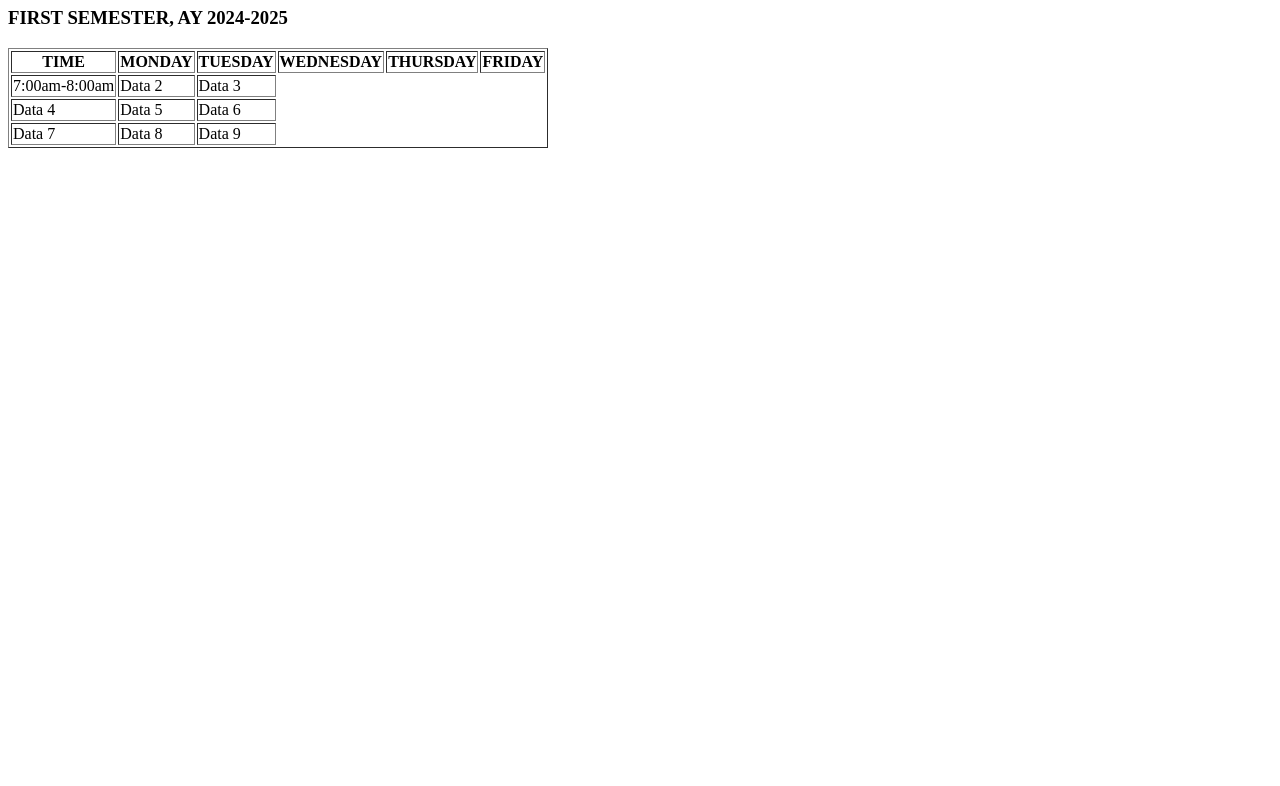
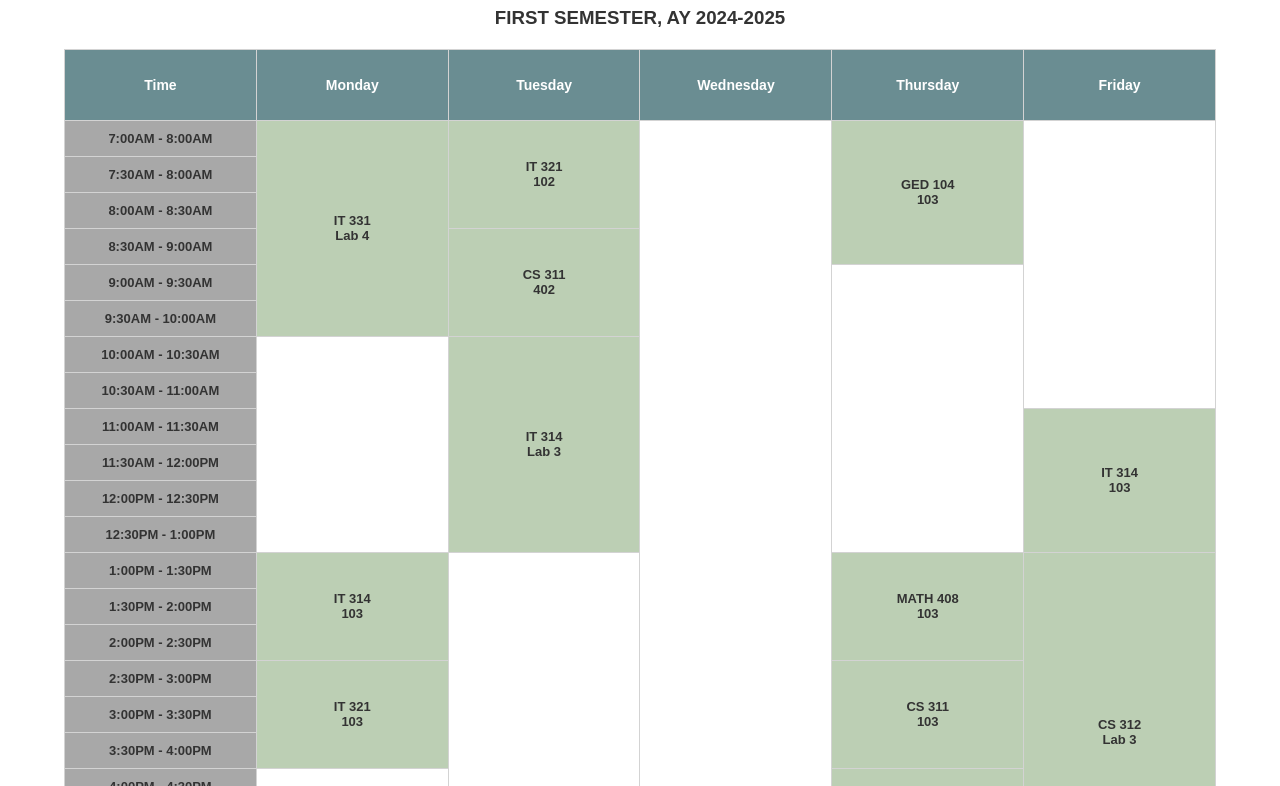
Before and after one commit to angelobaricante/BaricanteMarkAngeloCS3101_WSTactivities, a plain HTML site: page Laboratory Activities/Laboratory Activity 1 - 05-09-2024/html-tables.html in a window 1280 px wide. Shown: the part 73-859 px from the top of the page. Before the commit the page ends 800 px from the top, so only its background shows below. Drawn offline with Linux system fonts and the light colour scheme.

Commit message:
finished the html table activity

```diff
--- a/Laboratory Activities/Laboratory Activity 1 - 05-09-2024/html-tables.html
+++ b/Laboratory Activities/Laboratory Activity 1 - 05-09-2024/html-tables.html
@@ -3,34 +3,166 @@
 <head>
     <meta charset="UTF-8">
     <meta name="viewport" content="width=device-width, initial-scale=1.0">
-    <title>HTML Tables</title>
+    <title>Class Schedule</title>
+    <style>
+        body {
+            font-family: Arial, sans-serif;
+            margin: 0;
+            padding: 0;
+            background-color: white;
+        }
+
+        h1, h3 {
+            text-align: center;
+            color: #333333;
+        }
+
+        table {
+            width: 90%;
+            margin: 20px auto;
+            border-collapse: collapse;
+            table-layout: fixed;
+        }
+
+        th, td {
+            border: 1px solid #D3D3D3;
+            padding: 10px;
+            text-align: center;
+        }
+
+        th {
+            background-color: #6A8D92;
+            color: white;
+            font-size: 14px;
+        }
+
+        td {
+            background-color: #F5F5F5;
+            color: #333333;
+            font-size: 13px;
+        }
+
+        td:first-child {
+            background-color: #A8A8A8;
+            font-weight: bold;
+            width: 160px;
+        }
+
+        th:not(:first-child), td:not(:first-child) {
+            width: calc((100% - 160px) / 5);
+        }
+
+        td[rowspan] {
+            font-weight: bold;
+            background-color: #BCCFB4;
+        }
+
+        td.empty {
+            background-color: white;
+        }
+
+        table tr:first-child th {
+            height: 50px;
+        }
+
+    </style>
 </head>
 <body>
     <h1>CLASS SCHEDULE</h1>
     <h3>FIRST SEMESTER, AY 2024-2025</h3>
-    <table border="1px solid black">
+    <table>
         <tr>
-            <th>TIME</th>
-            <th>MONDAY</th>
-            <th>TUESDAY</th>
-            <th>WEDNESDAY</th>
-            <th>THURSDAY</th>
-            <th>FRIDAY</th>
+            <th>Time</th>
+            <th>Monday</th>
+            <th>Tuesday</th>
+            <th>Wednesday</th>
+            <th>Thursday</th>
+            <th>Friday</th>
         </tr>
         <tr>
-            <td>7:00am-8:00am</td>
-            <td>Data 2</td>
-            <td>Data 3</td>
+            <td>7:00AM - 8:00AM</td>
+            <td rowspan="6"><b>IT 331</b><br>Lab 4</td>
+            <td rowspan="3"><b>IT 321</b><br>102</td>
+            <td class="empty" rowspan="22">&nbsp;</td>
+            <td rowspan="4"><b>GED 104</b><br>103</td>
+            <td class="empty" rowspan="8">&nbsp;</td>
         </tr>
         <tr>
-            <td>Data 4</td>
-            <td>Data 5</td>
-            <td>Data 6</td>
+            <td>7:30AM - 8:00AM</td>
         </tr>
         <tr>
-            <td>Data 7</td>
-            <td>Data 8</td>
-            <td>Data 9</td>
+            <td>8:00AM - 8:30AM</td>
+        </tr>
+        <tr>
+            <td>8:30AM - 9:00AM</td>
+            <td rowspan="3"><b>CS 311</b><br>402</td>
+        </tr>
+        <tr>
+            <td>9:00AM - 9:30AM</td>
+            <td class="empty" rowspan="8">&nbsp;</td>
+        </tr>
+        <tr>
+            <td>9:30AM - 10:00AM</td>
+        </tr>
+        <tr>
+            <td>10:00AM - 10:30AM</td>
+            <td class="empty" rowspan="6">&nbsp;</td>
+            <td rowspan="6"><b>IT 314</b><br>Lab 3</td>
+        </tr>
+        <tr>
+            <td>10:30AM - 11:00AM</td>
+        </tr>
+        <tr>
+            <td>11:00AM - 11:30AM</td>
+            <td rowspan="4"><b>IT 314</b><br>103</td>
+        </tr>
+        <tr>
+            <td>11:30AM - 12:00PM</td>
+        </tr>
+        <tr>
+            <td>12:00PM - 12:30PM</td>
+        </tr>
+        <tr>
+            <td>12:30PM - 1:00PM</td>
+        </tr>
+        <tr>
+            <td>1:00PM - 1:30PM</td>
+            <td rowspan="3"><b>IT 314</b><br>103</td>
+            <td class="empty" rowspan="10">&nbsp;</td>
+            <td rowspan="3"><b>MATH 408</b><br>103</td>
+            <td rowspan="10"><b>CS 312</b><br>Lab 3</td>
+        </tr>
+        <tr>
+            <td>1:30PM - 2:00PM</td>
+        </tr>
+        <tr>
+            <td>2:00PM - 2:30PM</td>
+        </tr>
+        <tr>
+            <td>2:30PM - 3:00PM</td>
+            <td rowspan="3"><b>IT 321</b><br>103</td>
+            <td rowspan="3"><b>CS 311</b><br>103</td>
+        </tr>
+        <tr>
+            <td>3:00PM - 3:30PM</td>
+        </tr>
+        <tr>
+            <td>3:30PM - 4:00PM</td>
+        </tr>
+        <tr>
+            <td>4:00PM - 4:30PM</td>
+            <td class="empty" rowspan="4">&nbsp;</td>
+            <td rowspan="2"><b>GED 104</b><br>103</td>
+        </tr>
+        <tr>
+            <td>4:30PM - 5:00PM</td>
+        </tr>
+        <tr>
+            <td>5:00PM - 5:30PM</td>
+            <td class="empty" rowspan="2">&nbsp;</td>
+        </tr>
+        <tr>
+            <td>5:30PM - 6:00PM</td>
         </tr>
     </table>
 </body>
```
Also changed, not shown: Laboratory Activities/Laboratory Activity 1 - 05-09-2024/html-tables-output.png (added).
